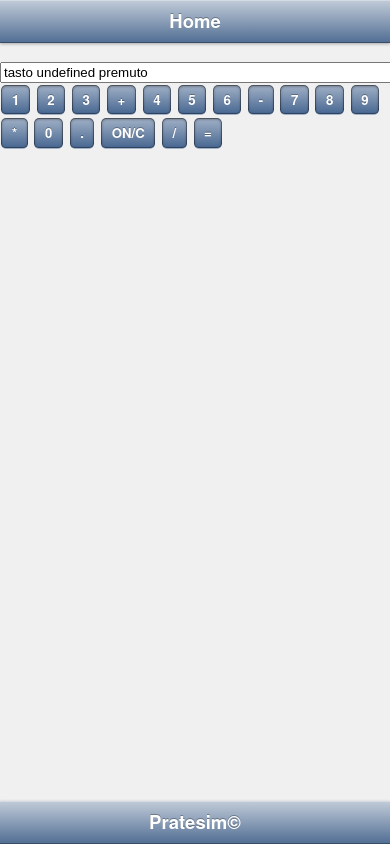
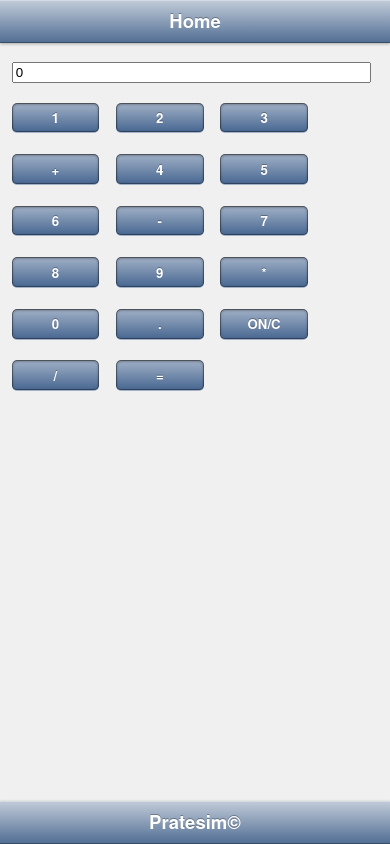
Before and after one commit to pratesim/CalcolatriceKendoUI, a plain HTML site: page CalcolatriceKendoUI/index.html in a window 390 px wide. Both pictures are taken after a click on the element "ON/C". Drawn offline with Linux system fonts and the light colour scheme; some packages are replaced by stand-ins of ours.

Commit message:
Completate le 4 operazioni di base

```diff
--- a/CalcolatriceKendoUI/index.html
+++ b/CalcolatriceKendoUI/index.html
@@ -1,7 +1,6 @@
 <!DOCTYPE html>
 <html>
     <head>
-        <title></title>
         <meta charset="utf-8" />
         <link href="kendo/styles/kendo.mobile.all.min.css" rel="stylesheet" />
         <link href="styles/main.css" rel="stylesheet" />
@@ -9,31 +8,30 @@
         <script src="cordova.js"></script>
         <script src="kendo/js/jquery.min.js"></script>
         <script src="kendo/js/kendo.mobile.min.js"></script>
-
         <script src="scripts/app.js"></script>
 
     </head>
     <body>
         <!--Home-->
         <div id="homeView" data-role="view" data-title="Home" data-layout="homeLayout">
-        	<input id="display" type="text" data-bind="readonly: isReadOnly, value: displayValue" style="width: 100%; margin-top: 5%;"/ >
-        	<div data-role="button" data-bind="events: {click: clickButton}" data-parameter="1">1</div>
-        	<div data-role="button" data-bind="events: {click: clickButton}" data-parameter="2">2</div>
-        	<div data-role="button" data-bind="events: {click: clickButton}" data-parameter="3">3</div>
-        	<div data-role="button" data-bind="events: {click: clickButton}" data-parameter="+">+</div>
-        	<div data-role="button" data-bind="events: {click: clickButton}" data-parameter="4">4</div>
-        	<div data-role="button" data-bind="events: {click: clickButton}" data-parameter="5">5</div>
-        	<div data-role="button" data-bind="events: {click: clickButton}" data-parameter="6">6</div>
-        	<div data-role="button" data-bind="events: {click: clickButton}" data-parameter="-">-</div>
-        	<div data-role="button" data-bind="events: {click: clickButton}" data-parameter="7">7</div>
-        	<div data-role="button" data-bind="events: {click: clickButton}" data-parameter="8">8</div>
-        	<div data-role="button" data-bind="events: {click: clickButton}" data-parameter="9">9</div>
-        	<div data-role="button" data-bind="events: {click: clickButton}" data-parameter="*">*</div>
-        	<div data-role="button" data-bind="events: {click: clickButton}" data-parameter="0">0</div>
-        	<div data-role="button" data-bind="events: {click: clickButton}" data-parameter=".">.</div>
-        	<div data-role="button" data-bind="events: {click: clickButton}" data-parameter="C">ON/C</div>
-        	<div data-role="button" data-bind="events: {click: clickButton}" data-parameter="/">/</div>
-        	<div data-role="button" data-bind="events: {click: clickButton}" data-parameter="=">=</div>
+        	<input id="display" type="text" readonly="true" style="width: 90%; margin-top: 5%; margin-left: 3%; margin-right: 3%; height: 10%"/ >
+        	<div class="numberButton" data-role="button" data-click=clickButton data-number="1">1</div>
+        	<div class="numberButton" data-role="button" data-click=clickButton data-number="2">2</div>
+        	<div class="numberButton" data-role="button" data-click=clickButton data-number="3">3</div>
+        	<div class="numberButton" data-role="button" data-click=clickButton data-number="+">+</div>
+        	<div class="numberButton" data-role="button" data-click=clickButton data-number="4">4</div>
+        	<div class="numberButton" data-role="button" data-click=clickButton data-number="5">5</div>
+        	<div class="numberButton" data-role="button" data-click=clickButton data-number="6">6</div>
+        	<div class="numberButton" data-role="button" data-click=clickButton data-number="-">-</div>
+        	<div class="numberButton" data-role="button" data-click=clickButton data-number="7">7</div>
+        	<div class="numberButton" data-role="button" data-click=clickButton data-number="8">8</div>
+        	<div class="numberButton" data-role="button" data-click=clickButton data-number="9">9</div>
+        	<div class="numberButton" data-role="button" data-click=clickButton data-number="*">*</div>
+        	<div class="numberButton" data-role="button" data-click=clickButton data-number="0">0</div>
+        	<div class="numberButton" data-role="button" data-click=clickButton data-number=".">.</div>
+        	<div class="numberButton" data-role="button" data-click=clickButton data-number="c">ON/C</div>
+        	<div class="numberButton" data-role="button" data-click=clickButton data-number="/">/</div>
+        	<div class="numberButton" data-role="button" data-click=clickButton data-number="=">=</div>
         </div>
 
 
@@ -51,20 +49,5 @@
         		</div>
         	</div>
         </div>
-
-        <script>
-		    var viewModel = kendo.observable({
-		        isEnabled: true,
-		        isVisible: true,
-		        isReadOnly: true,
-		        displayValue: "0",
-		        clickButton: function(e){
-		        	var param = $(e.target).data('parameter');
-		        	this.set("displayValue", "tasto " + param + " premuto");
-		        },
-		    });
-		    kendo.bind($("#homeView"), viewModel);
-
-		</script>
     </body>
 </html>
--- a/CalcolatriceKendoUI/scripts/app.js
+++ b/CalcolatriceKendoUI/scripts/app.js
@@ -1,21 +1,51 @@
-(function (global) {
-    var mobileSkin = "",
-        app = global.app = global.app || {};
+var app = new kendo.mobile.Application(document.body);
 
-    document.addEventListener("deviceready", function () {
-        app.application = new kendo.mobile.Application(document.body, { layout: "tabstrip-layout" });
-    }, false);
 
-    app.changeSkin = function (e) {
-        if (e.sender.element.text() === "Flat") {
-            e.sender.element.text("Native");
-            mobileSkin = "flat";
+/* variabili globali per la gestione della calcolatrice */
+var onOperand1 = true;
+var isOn = false;
+var operand1 = "";
+var operand2 = "";
+var operator = "";
+
+function startCalc(){
+	onOperand1 = true;
+	isOn = true;
+	operand1 = "";
+	operand2 = "";
+	operator = "";
+}
+
+function clickButton(e){
+	var param = e.button.data();
+
+	if (param.number == 'c') {
+		startCalc();
+		$('#display').val("0");
+        return;
+    }
+    else if (isOn == true){
+        switch(param.number){
+            case '+' : case '-': case '*': case '/': operator = param.number; onOperand1 = false;break;
+            case '=' : risultato();return;
+            case 'c' : startCalc(); $('#display').val("0");return;
+            default : onOperand1 == true? operand1 = operand1 + param.number: operand2=operand2 + param.number;break;
         }
-        else {
-            e.sender.element.text("Flat");
-            mobileSkin = "";
-        }
+        $('#display').val(operand1 + " " + operator + " " + operand2);
+    }
+}
 
-        app.application.skin(mobileSkin);
-    };
-})(window);
+function risultato(){
+	var num1 = parseFloat(operand1);
+    var num2 = parseFloat(operand2);
+    var res = 0;
+
+    switch (operator){
+        case '+': res = num1 + num2; break;
+        case '-': res = num1 - num2; break;
+        case '*': res = num1 * num2; break;
+        case '/': res = num1 / num2; break;
+    }
+    $('#display').val(res.toString());
+    startCalc();
+}
--- a/CalcolatriceKendoUI/styles/main.css
+++ b/CalcolatriceKendoUI/styles/main.css
@@ -289,3 +289,11 @@ body, html {
         background-size:100%;
     }
 }
+
+/* stili per la homeview */
+.numberButton {
+	margin-top: 5%;
+	margin-left: 3%;
+	width: 17%;
+    height: 10%;
+}
```
